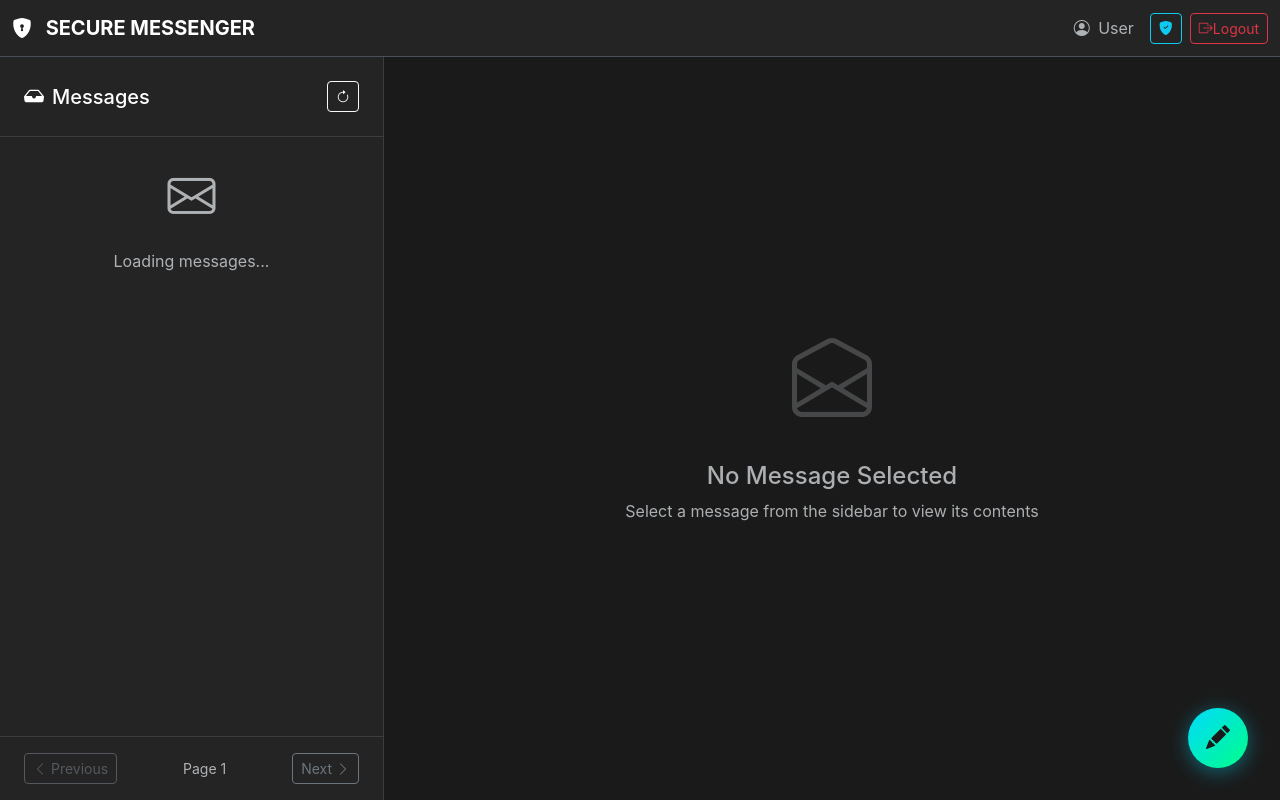
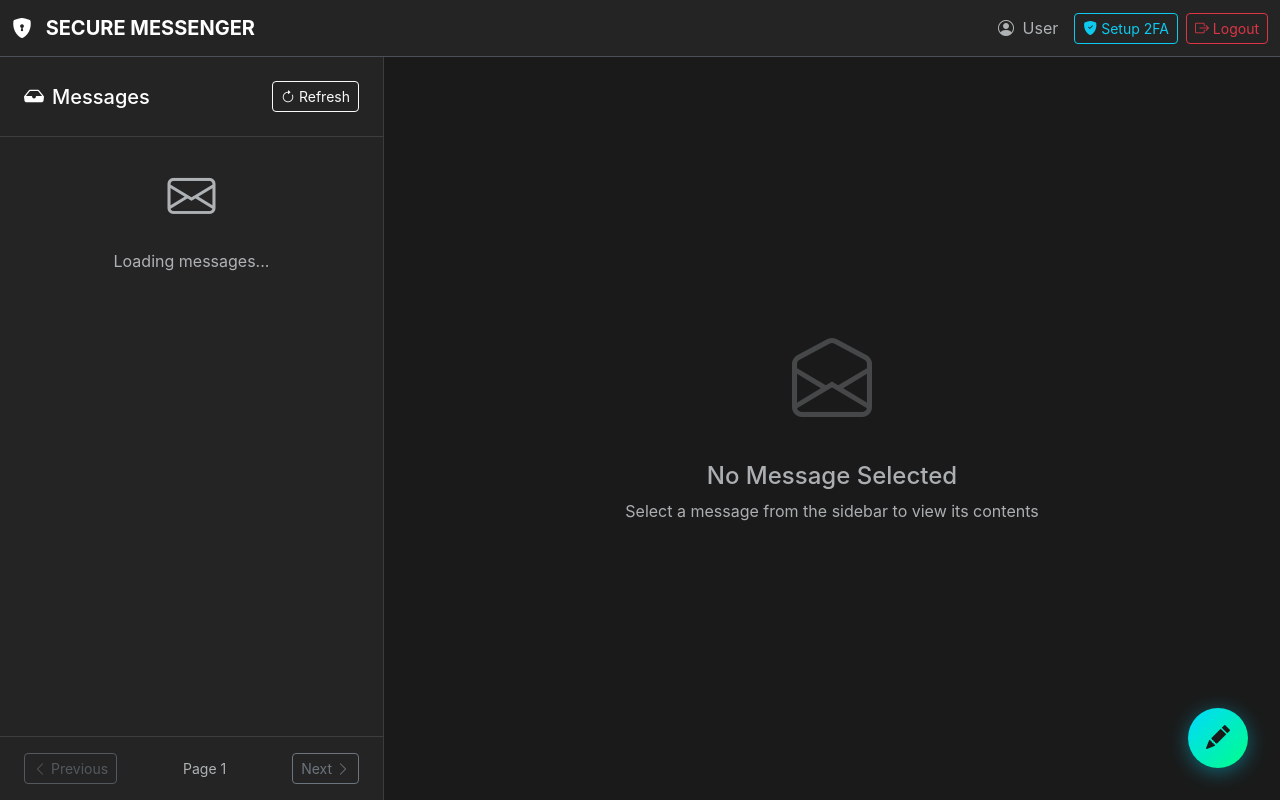
Before and after one commit to jarzeckil/secure-messenger, a Python web app: template src/secure_messenger/templates/inbox.html in a window 1280 px wide. Run offline with Jinja, Linux system fonts and the light colour scheme; the template is opened without the code that fills it, so the values that code supplies are empty.

Commit message:
fix: add button names

```diff
--- a/src/secure_messenger/templates/inbox.html
+++ b/src/secure_messenger/templates/inbox.html
@@ -17,10 +17,10 @@
                     <span id="current-username">User</span>
                 </span>
                 <button class="btn btn-outline-info btn-sm me-2" id="setup-2fa-btn" title="Setup 2FA">
-                    <i class="bi bi-shield-fill-check"></i>
+                    <i class="bi bi-shield-fill-check"></i> Setup 2FA
                 </button>
                 <button class="btn btn-outline-danger btn-sm" id="logout-btn" title="Logout">
-                    <i class="bi bi-box-arrow-right"></i>Logout
+                    <i class="bi bi-box-arrow-right"></i> Logout
                 </button>
             </div>
         </div>
@@ -35,7 +35,7 @@
                     <i class="bi bi-inbox-fill me-2"></i>Messages
                 </h5>
                 <button class="btn btn-sm btn-outline-light" id="refresh-messages-btn" title="Refresh">
-                    <i class="bi bi-arrow-clockwise"></i>
+                    <i class="bi bi-arrow-clockwise"></i> Refresh
                 </button>
             </div>
 
@@ -144,7 +144,7 @@
                     </div>
                     <div class="mb-3">
                         <label for="compose-files" class="form-label">
-                            <i class="bi bi-paperclip me-2"></i>Attachments (Max 5 files)
+                            <i class="bi bi-paperclip me-2"></i>Attachments (Max 5 files) (Max 10 MB)
                         </label>
                         <input type="file" class="form-control" id="compose-files" multiple>
                         <small class="form-text text-muted">
```
